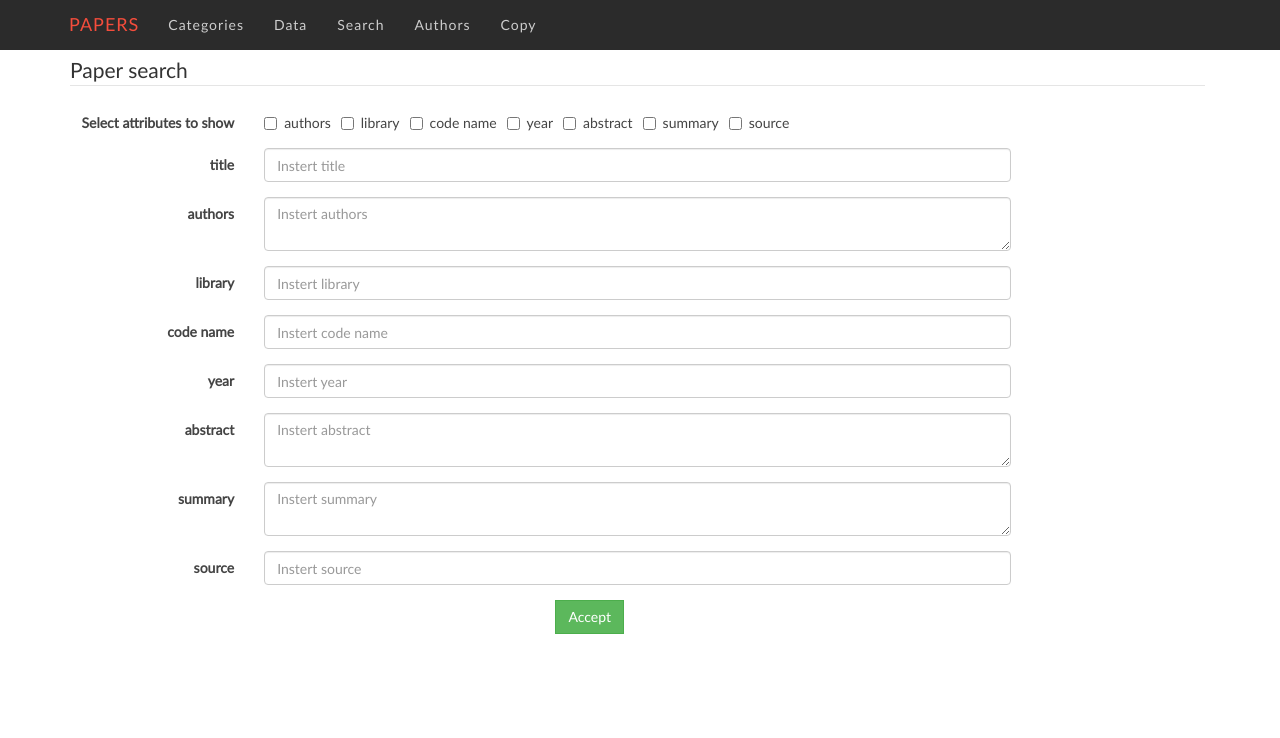
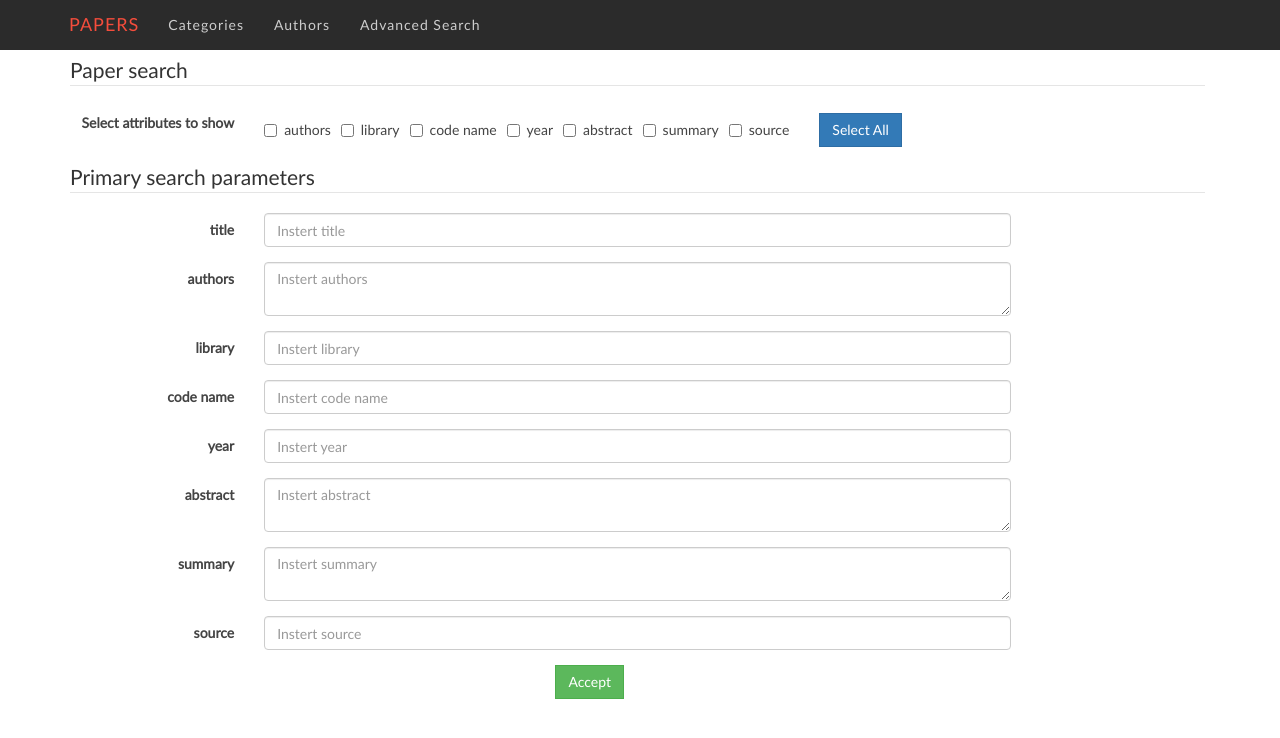
Before and after one commit to tami-di/systematic-review-tool, a Flask app: page /search in a window 1280 px wide. Shown: the top 738 px of the page. Run offline with Flask 3, Linux system fonts and the light colour scheme; data that the repository does not hold is empty; some libraries are stand-ins or nearby versions.

Commit message:
changes in search

```diff
--- a/app/api.py
+++ b/app/api.py
@@ -402,7 +402,7 @@ def add_column_to_category(db, cat_id, col_name, col_data):
 """Funtion to delete column to category"""
 def delete_category_column(db, cat_id,column_name):
     cursor = db.connection.cursor()
-    cursor.execute("SELECT extra FROM categories WHERE id=%s",(cat_id))
+    cursor.execute("SELECT extra FROM categories WHERE id=%s",(cat_id,))
     tupla=cursor.fetchall()
     cadena = tupla[0][0]
     columnas = cadena.split(';')
@@ -419,7 +419,7 @@ def delete_category_column(db, cat_id,column_name):
             extranew+=str(i[0])+"$"+str(i[1])+";"
     # delete column
     cursor.execute("UPDATE categories SET extra=%s WHERE id=%s",(extranew,cat_id))
-    cursor.execute("SELECT cont_id FROM cat_cont WHERE cat_id=%s",(cat_id))   #----------------------------------------PROBAR CUANDO AGREGUE CONT
+    cursor.execute("SELECT cont_id FROM cat_cont WHERE cat_id=%s",(cat_id,))   #----------------------------------------PROBAR CUANDO AGREGUE CONT
     for cont_id in cursor.fetchall():
         cursor.execute("SELECT extra FROM content WHERE id=%s",(cont_id))
         extra=cursor.fetchall()
@@ -642,7 +642,7 @@ def delete_row_from_category(db, cat_id, row_id):
 def edit_data_row_to_category(db, cat_id, row_id, dict_array):
     cursor = db.connection.cursor()
     cursor = db.connection.cursor()
-    cursor.execute("SELECT cont_id FROM cat_cont WHERE cat_id=%s", (cat_id))
+    cursor.execute("SELECT cont_id FROM cat_cont WHERE cat_id=%s", (cat_id,))
     cont_id= cursor.fetchall()[int(row_id)][0]
     prop_str = []
     values_str = "("
--- a/app/static/js/data.js
+++ b/app/static/js/data.js
@@ -459,7 +459,7 @@ d3.selectAll("#categorias").selectAll(".btn-success").on("click", function(){
                         name_from_header_row = (column_headers[k].name).split(" ").join("")
                         body_row.append("td")
                         .attr("id","cell-"+j+"-"+k)
-                        .text(column_data[j][column_headers[k].name])
+                        .text(column_data[j][name_from_header_row])
                     }
                     last_column = body_row.append("td")
                     // add edit-row-button
--- a/app/static/js/search.js
+++ b/app/static/js/search.js
@@ -48,7 +48,8 @@ var set_form = function(dict){
         .attr("for","checkboxes")
         .text("Select attributes to show")
         checkbox_container = form_group.append("div")
-                                .attr("class","col-md-8")
+                                .attr("class","col-md-10")
+
         for(k = 0; k < paper_properties_length; k++){
             var name = paper_properties[k].name
             if(name != 'title'){
@@ -65,12 +66,41 @@ var set_form = function(dict){
                 .text(name)
             }
         }
+        // Add "Select All" button
+        checkbox_label = checkbox_container.append("label")
+        .attr("class","checkbox-inline")
+        .attr("id","checkbox-select-all")
+        .attr("for","checkboxes-select-all")
+        .append("button")
+        .attr("type","button")
+        .attr("class","btn btn-primary")
+        .text("Select All")
+        .on("click", function() {
+            var checkboxes = document.getElementsByName("checkboxes");
+            var checked = true;
+            for (var i = 0; i < checkboxes.length; i++) {
+                if (checkboxes[i].checked) {
+                    checked = false;
+                    break;
+                }
+            }
+            for (var i = 0; i < checkboxes.length; i++) {
+                checkboxes[i].checked = checked;
+            }
+        });
         // set form body
         for(i = 0; i < paper_properties_length; i++){
             type = paper_properties[i].type
             element_id = "search-"+(paper_properties[i].name).replace(" ","-")
             value = get_value(dict,paper_properties[i].name)
             text_label = paper_properties[i].name
+            // Add title
+            if (i === 0) {
+                fieldset.append("legend")
+                    .text("Primary search parameters")
+                    .append("br");
+            }
+
             placeholder = get_placeholder(dict,paper_properties[i].name,text_label)
             if(type == 'varchar'){
                 form_group = fieldset.append("div").attr("class","form-group")
@@ -84,7 +114,16 @@ var set_form = function(dict){
                 form_group = fieldset.append("div").attr("class","form-group")
                 set_number_input(form_group,element_id,text_label,value,placeholder)
             }
+
+            // Add legend for categories
+            if (i === paper_properties_length - 1 && type == 'category') {
+                fieldset.append("legend")
+                    .text("Category search parameters")
+                    .append("br");
+            }
+
             if(type == 'category'){
+
                 category_id = paper_properties[i].id
                 // set form parameters for category
                 d3.json('/api/request/headers/category/'+category_id,
--- a/app/templates/base.html
+++ b/app/templates/base.html
@@ -23,18 +23,14 @@
                 <span class="icon-bar"></span>
                 <span class="icon-bar"></span>
                 <span class="icon-bar"></span>
-                <span class="icon-bar"></span>
-                <span class="icon-bar"></span>
             </button>
             <a class="navbar-brand text-danger" href="/index">PAPERS</a>
         </div>
         <div class="navbar-collapse collapse" id="navbar-collapsible">
             <ul class="nav navbar-nav navbar-left">
-                <li><a href="/categorias">Categories</a></li>
-                <li><a href="/data" class="active">Data</a></li>
-                <li><a href="/search">Search</a></li>
+                <li><a href="/data" class="active">Categories</a></li>
                 <li><a href="/autores">Authors</a></li>
-                <li><a href="/copy">Copy</a></li>
+                <li><a href="/search">Advanced Search</a></li>
 
                 <li>&nbsp;</li>
             </ul>
```
Also changed, not shown: app/static/js/copy.js (+16 -11 lines).
